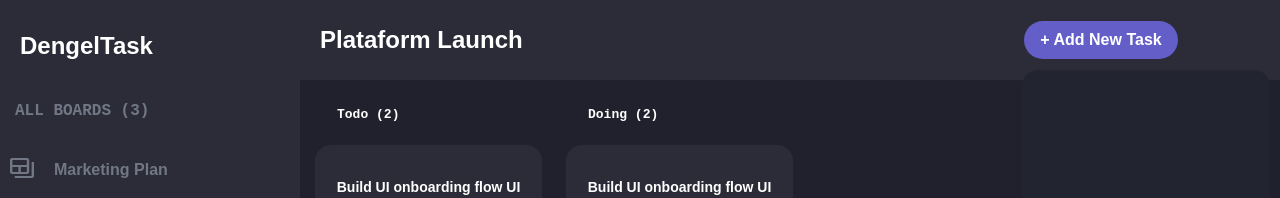
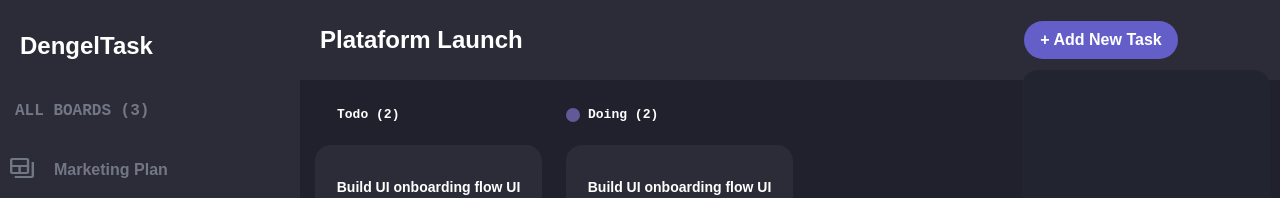
Before and after one commit to DengelLionel/taskmanagement, a React (Vite) app: page / in a window 1280 px wide. Shown: the top 198 px of the page. Built offline with nearby package versions, Linux system fonts and the light colour scheme.

Commit message:
Changed bg-

```diff
--- a/src/components/desktop/main/homeTasks/GuionAll.tsx
+++ b/src/components/desktop/main/homeTasks/GuionAll.tsx
@@ -11,7 +11,7 @@ const GuionAll=({title,color,cards}:title)=>{
     },[color])
     return(
         <section className="xl:flex xl:flex-grow xl:items-center xl:gap-[8px] xl:mb-[20px]">
-            <div className={`xl:rounded-full xl:w-[14px] xl:h-[14px] bg-${color}`}></div>
+            <div className={`xl:rounded-full xl:w-[14px] xl:h-[14px] xl:${color}`}></div>
             <span className="font-RobotoMono font-bold text-white">{title} ({cards.length})</span>
         </section>
     )
--- a/src/data/lists.ts
+++ b/src/data/lists.ts
@@ -2,7 +2,7 @@ export const listsGeneral=[
 
             {
         id:1,
-        title:{title:"Todo",color:"guiontodo"},
+        title:{title:"Todo",color:"bg-guiontodo"},
         totalCards:null,
         cards:[
             {
@@ -19,7 +19,7 @@ export const listsGeneral=[
     },
     {
         id:2,
-        title:{"title":"Doing","color":"guiondoing"},
+        title:{"title":"Doing","color":"bg-guiondoing"},
         totalCards:null,
         cards:[
             {
```
